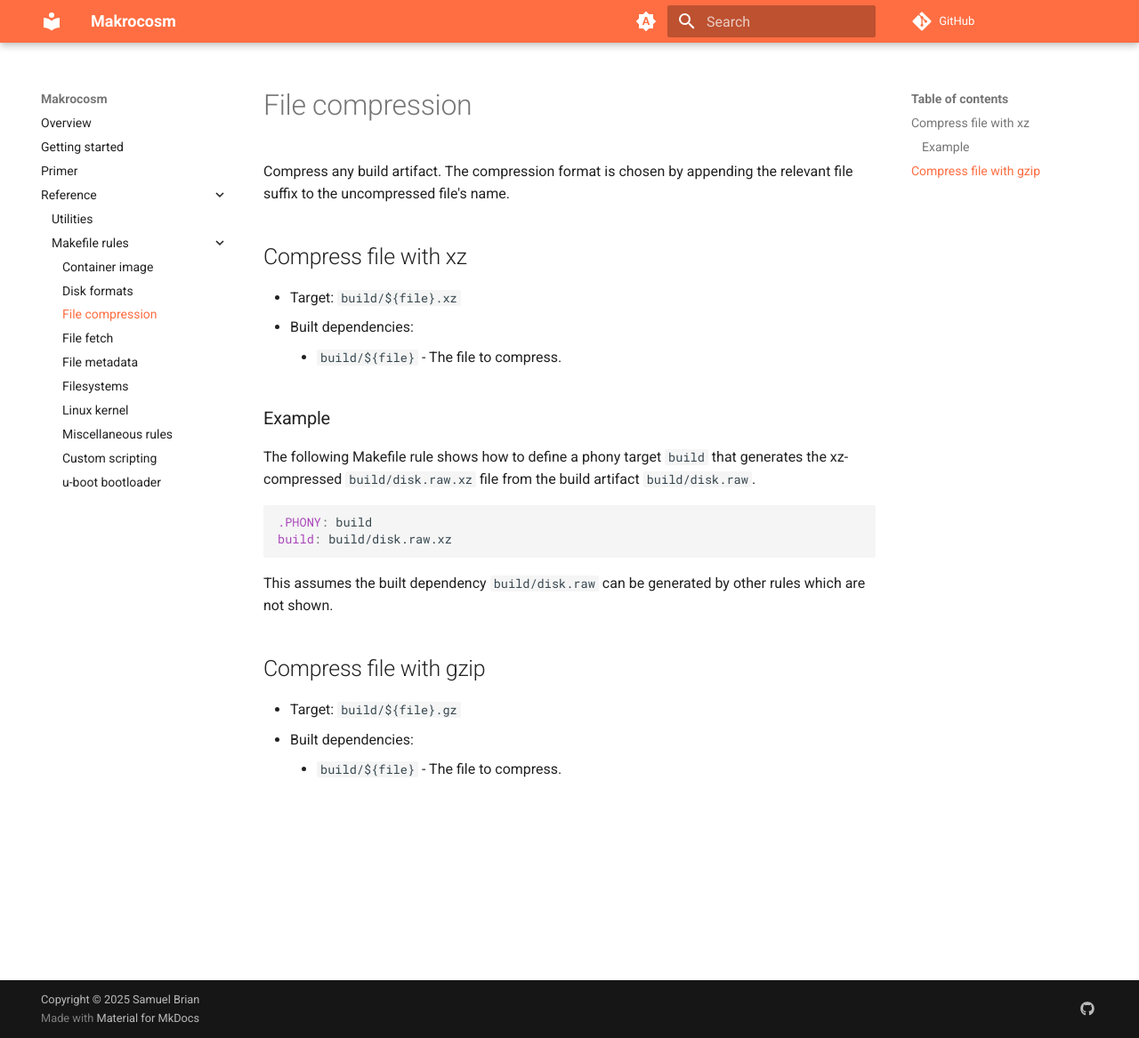
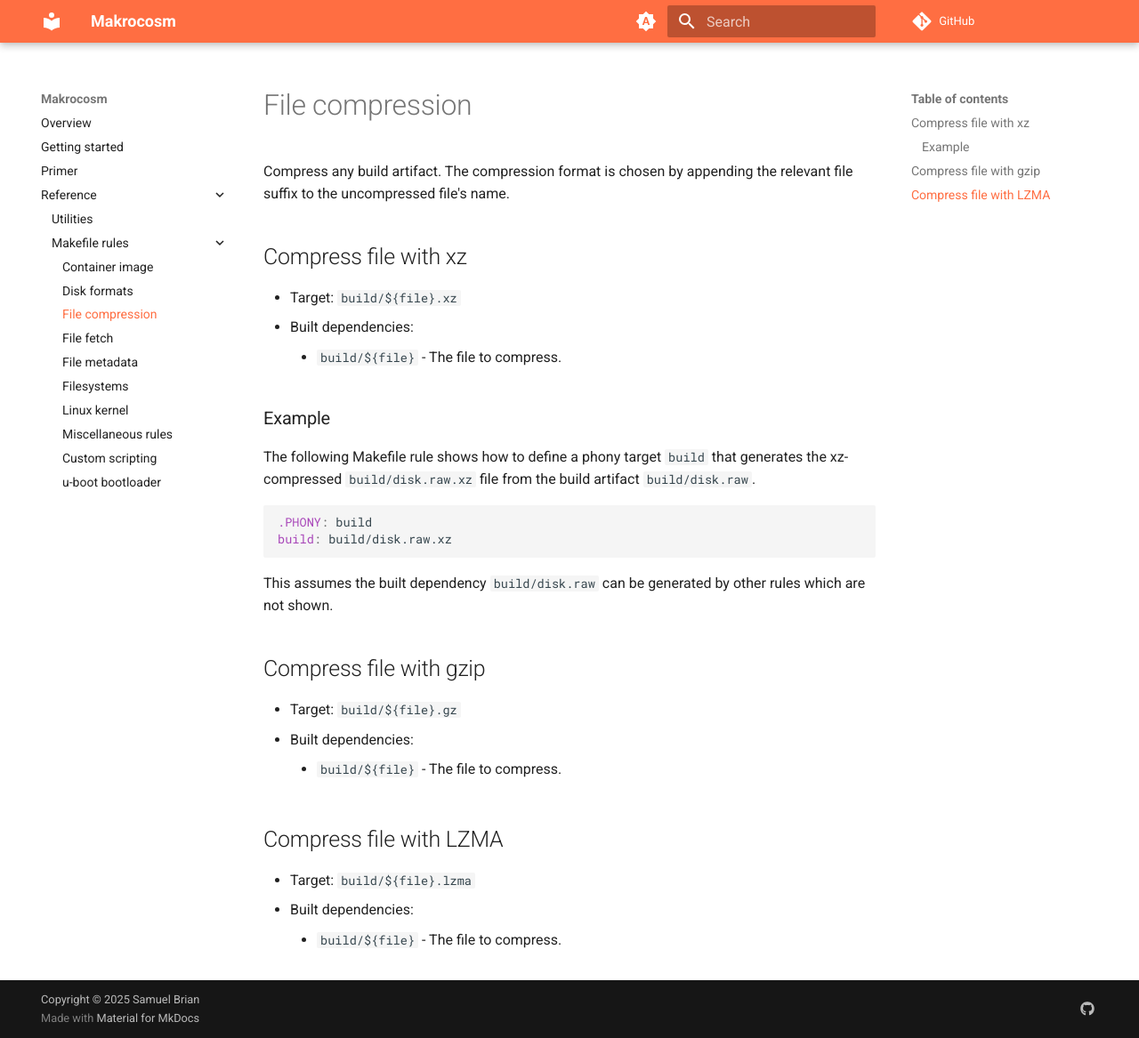
Before and after one commit to makrocosm/makrocosm, an MkDocs documentation site: the page built from docs/reference/makefile-rules/file-compression.md, in a window 1280 px wide and 1167 px high. Shown: the whole window at 89% size. Built offline with MkDocs 1.6.1 and Material for MkDocs 9.7.7, drawn with Linux system fonts in a browser that asks for light colours; comment, search, counter and statistics services are not loaded.

Commit message:
lzma: added rule for LZMA compressed files
A common compression algorithm.

```diff
--- a/docs/reference/makefile-rules/file-compression.md
+++ b/docs/reference/makefile-rules/file-compression.md
@@ -29,3 +29,9 @@ other rules which are not shown.
   - Target: `build/${file}.gz`
   - Built dependencies:
     - `build/${file}` - The file to compress.
+
+## Compress file with LZMA
+
+  - Target: `build/${file}.lzma`
+  - Built dependencies:
+    - `build/${file}` - The file to compress.
```
Also changed, not shown: 1 other file.
